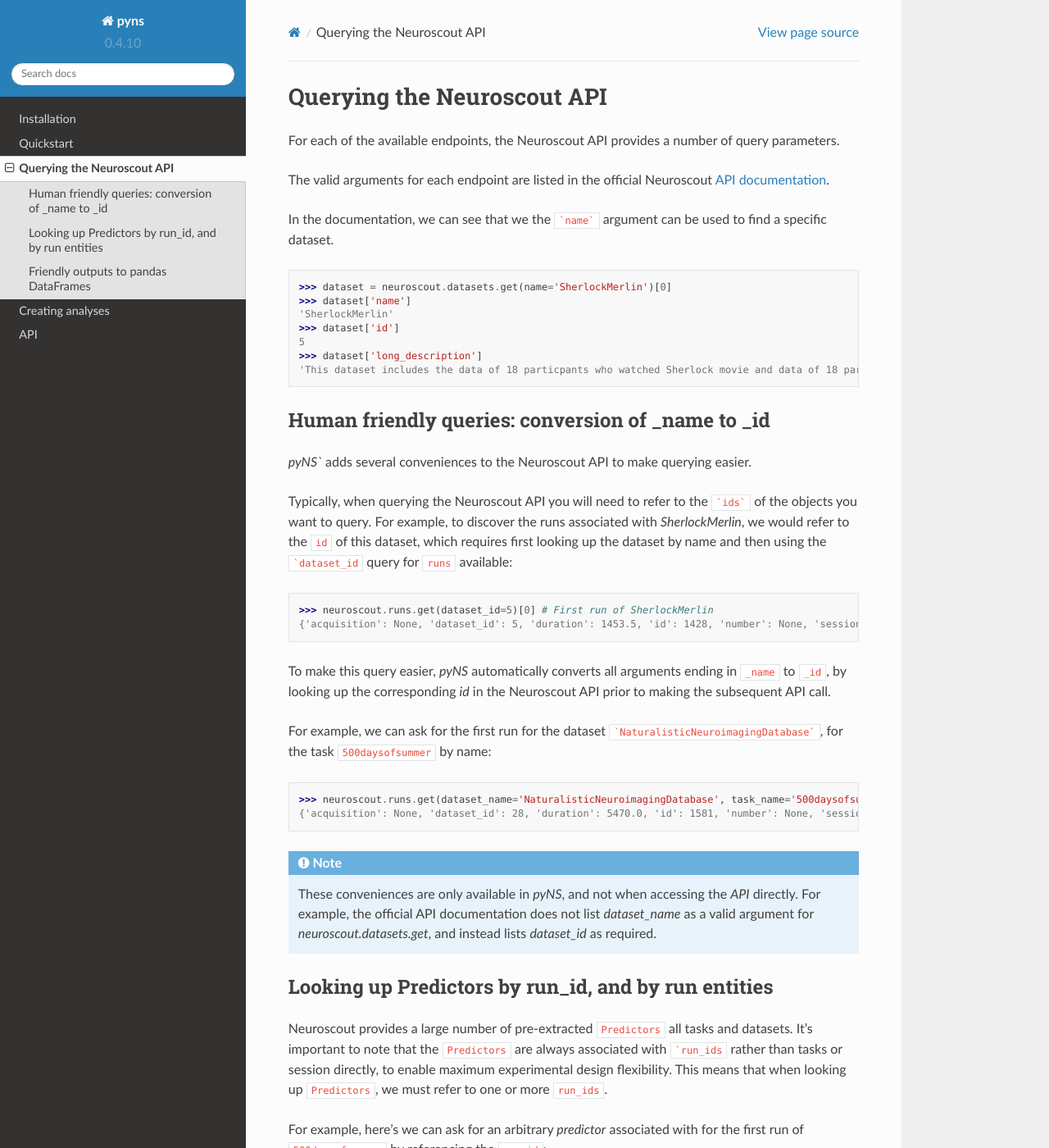
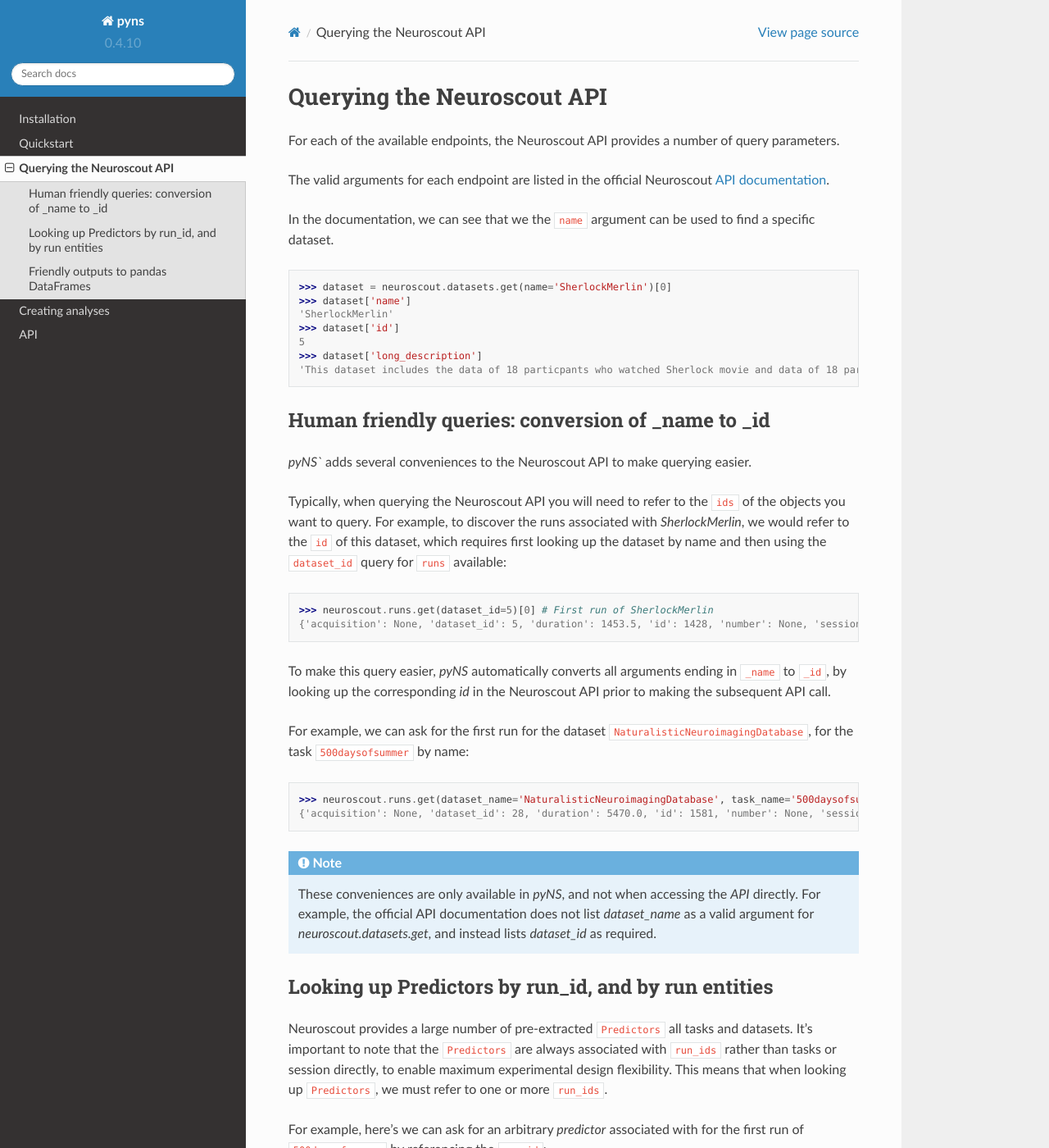
Before and after one commit to neuroscout/pyNS, a Sphinx documentation site: the page built from docs/source/querying.rst, in a window 1280 px wide and 1400 px high. Shown: the whole window at 82% size. Built offline with Sphinx 7.4.7 and the Read the Docs theme 2.0.0, drawn with Linux system fonts in a browser that asks for light colours.

Commit message:
Fix triple backticks

````diff
--- a/docs/source/querying.rst
+++ b/docs/source/querying.rst
@@ -10,7 +10,7 @@ For each of the available endpoints, the Neuroscout API provides a number of que
 
 The valid arguments for each endpoint are listed in the official Neuroscout `API documentation <https://neuroscout.org/api/>`_.
 
-In the documentation, we can see that we the ```name``` argument can be used to find a specific dataset.
+In the documentation, we can see that we the ``name`` argument can be used to find a specific dataset.
 
 .. doctest::
 
@@ -28,9 +28,9 @@ Human friendly queries: conversion of _name to _id
 
 `pyNS`` adds several conveniences to the Neuroscout API to make querying easier.
 
-Typically, when querying the Neuroscout API you will need to refer to the ```ids``` of the objects you want to query.
+Typically, when querying the Neuroscout API you will need to refer to the ``ids`` of the objects you want to query.
 For example, to discover the runs associated with `SherlockMerlin`, we would refer to the ``id`` of this dataset,
-which requires first looking up the dataset by name and then using the ```dataset_id`` query for ``runs`` available:
+which requires first looking up the dataset by name and then using the ``dataset_id`` query for ``runs`` available:
 
 .. doctest::
 
@@ -40,7 +40,7 @@
 To make this query easier, `pyNS` automatically converts all arguments ending in ``_name`` to ``_id``, by looking up the corresponding `id`
 in the Neuroscout API prior to making the subsequent API call.
 
-For example, we can ask for the first run for the dataset ```NaturalisticNeuroimagingDatabase```, for the task ``500daysofsummer`` by name:
+For example, we can ask for the first run for the dataset ``NaturalisticNeuroimagingDatabase``, for the task ``500daysofsummer`` by name:
 
 .. doctest::
 
@@ -57,7 +57,7 @@ Looking up Predictors by run_id, and by run entities
 ----------------------------------------------------
 
 Neuroscout provides a large number of pre-extracted ``Predictors`` all tasks and datasets.
-It's important to note that the ``Predictors`` are always associated with ```run_ids`` rather than tasks or session directly, to enable maximum experimental design flexibility.
+It's important to note that the ``Predictors`` are always associated with ``run_ids`` rather than tasks or session directly, to enable maximum experimental design flexibility.
 This means that when looking up ``Predictors``, we must refer to one or more ``run_ids``.
 
 For example, here's we can ask for an arbitrary `predictor` associated with for the first run of ``500daysofsummer`` by referencing the ``run_id``:
````
